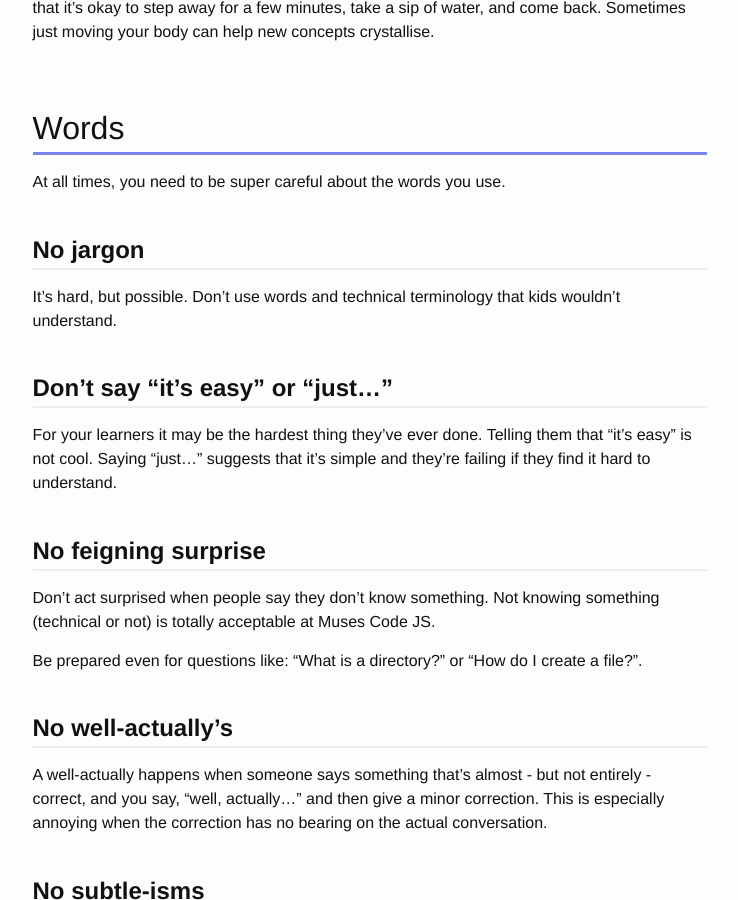
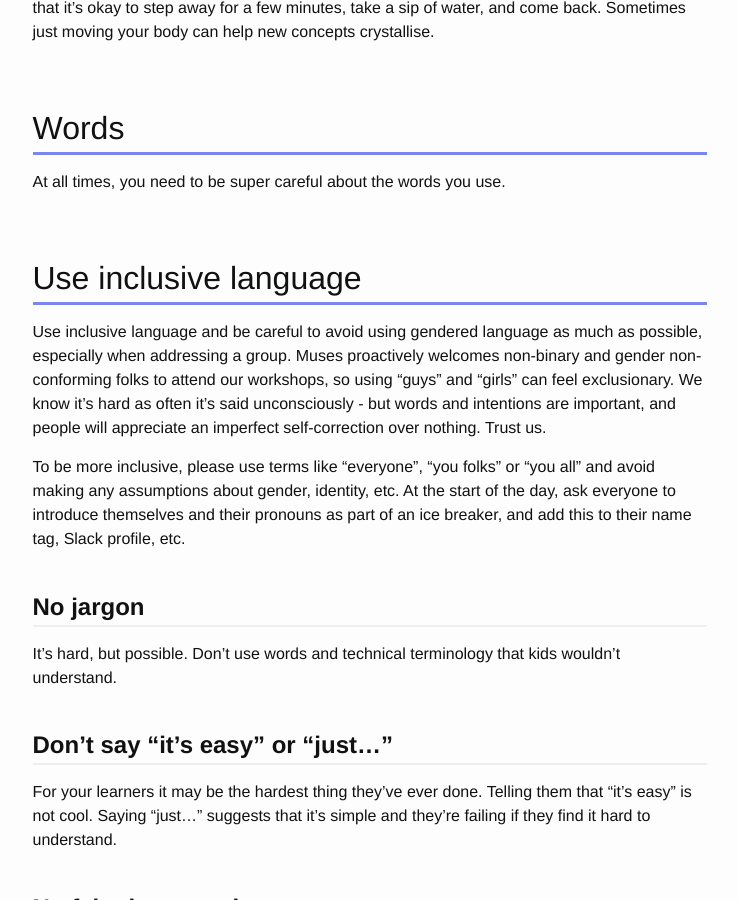
Before and after one commit to muses-code-js/mentor-manual, a Jekyll site: the page built from _steps/level0/step2-tips-and-tricks.md, in a window 1280 px wide and 900 px high, scrolled down 1218 px. Shown: the whole window, without its empty margins (356-1094 px from the left). Built offline with Jekyll 4.4.1, drawn with Linux system fonts in a browser that asks for light colours; nearby versions of some CDN libraries.

Commit message:
Add inclusive language section

```diff
--- a/_steps/level0/step2-tips-and-tricks.md
+++ b/_steps/level0/step2-tips-and-tricks.md
@@ -33,6 +33,11 @@ Sometimes attendees can get overwhelmed. This is why breaks are built into the s
 ## Words
 
 At all times, you need to be super careful about the words you use.
+
+## Use inclusive language
+Use inclusive language and be careful to avoid using gendered language as much as possible, especially when addressing a group. Muses proactively welcomes non-binary and gender non-conforming folks to attend our workshops, so using "guys" and "girls" can feel exclusionary. We know it's hard as often it's said unconsciously - but words and intentions are important, and people will appreciate an imperfect self-correction over nothing. Trust us.
+
+To be more inclusive, please use terms like "everyone", "you folks" or "you all" and avoid making any assumptions about gender, identity, etc. At the start of the day, ask everyone to introduce themselves and their pronouns as part of an ice breaker, and add this to their name tag, Slack profile, etc.
 
 ### No jargon
 
```
